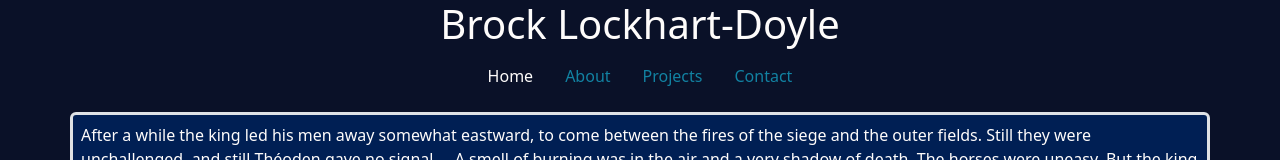
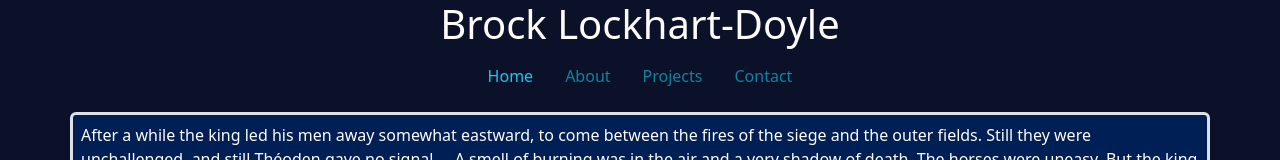
Before and after one commit to blockdoyle/BrocksPortfolio, a React (Vite) app: page / in a window 1280 px wide. In both pictures the pointer is over the link "Home". Shown: the top 160 px of the page. Built offline with nearby package versions, Linux system fonts and the light colour scheme.

Commit message:
Update color of nav-link on hover in App.css

```diff
--- a/src/App.css
+++ b/src/App.css
@@ -12,5 +12,5 @@
 }
 
 .nav-link:hover {
-  color: #fefcfb !important;
+  color: #1ac6f6 !important;
 }
```
